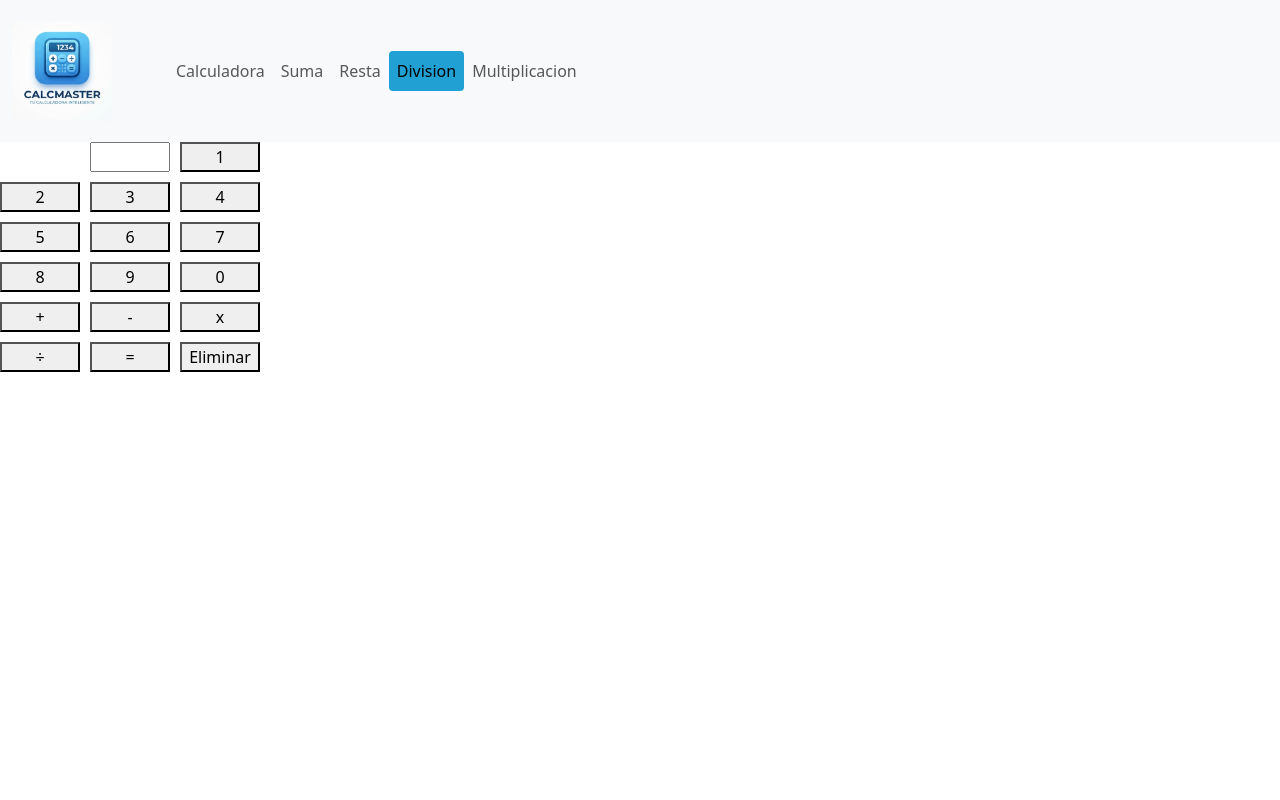
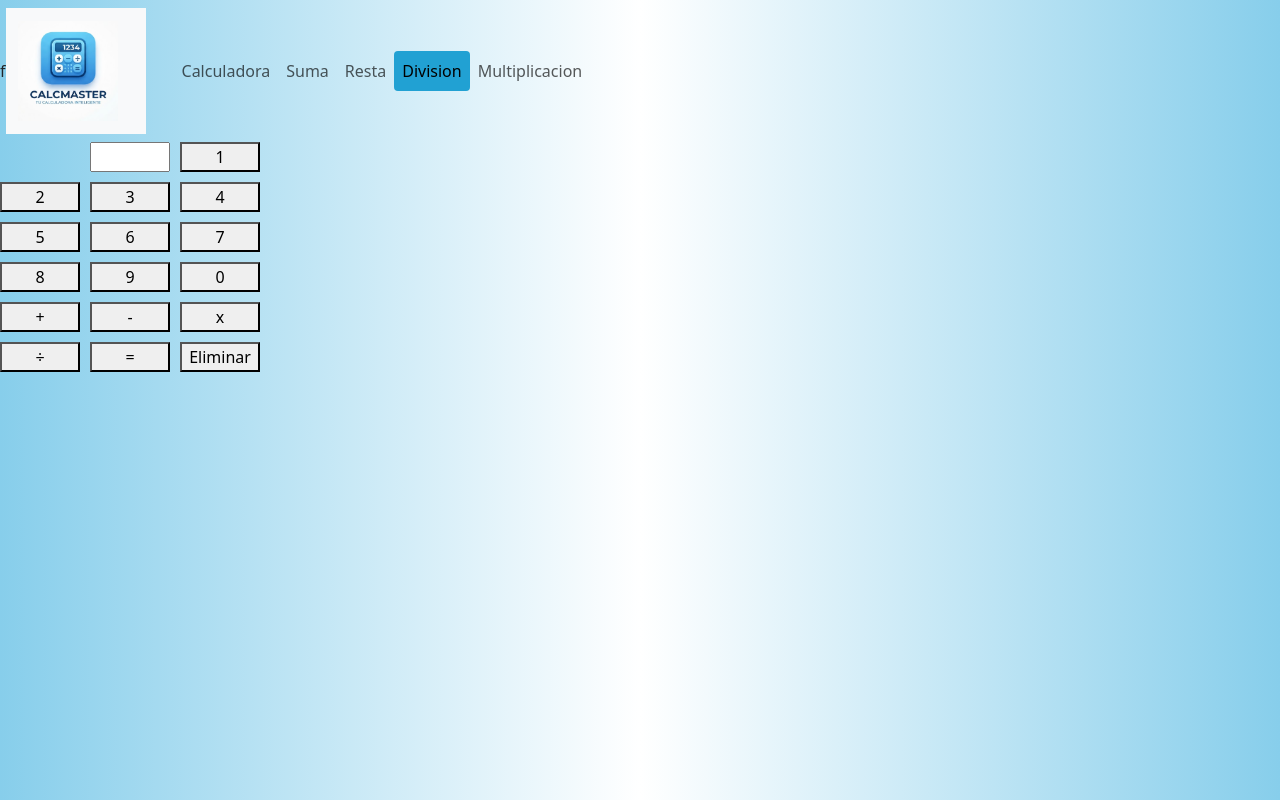
Before and after one commit to Mrcreeper1-wq/Calculadora, a plain HTML site: page División.html in a window 1280 px wide. Drawn offline with nearby package versions, Linux system fonts and the light colour scheme.

Commit message:
cambios 23

```diff
--- a/División.html
+++ b/División.html
@@ -10,9 +10,11 @@
     <link rel="stylesheet" href="estilos.css">
 </head>
 
-<body>
+<body style="background: linear-gradient(to right, skyblue, #ffffff, skyblue);">
 
-    <nav class="navbar navbar-expand-lg bg-body-tertiary">
+
+
+    <nav class="navbar navbar-expand-lg bg--bs-secondary-b">f
         <nav class="navbar bg-body-tertiary">
             <div class="container">
                 <a class="navbar-brand" href="#">
```
Also changed, not shown: Multiplicación.html (+2 -2 lines), Resta.html (+4 -2 lines), Suma.html (+4 -2 lines).
